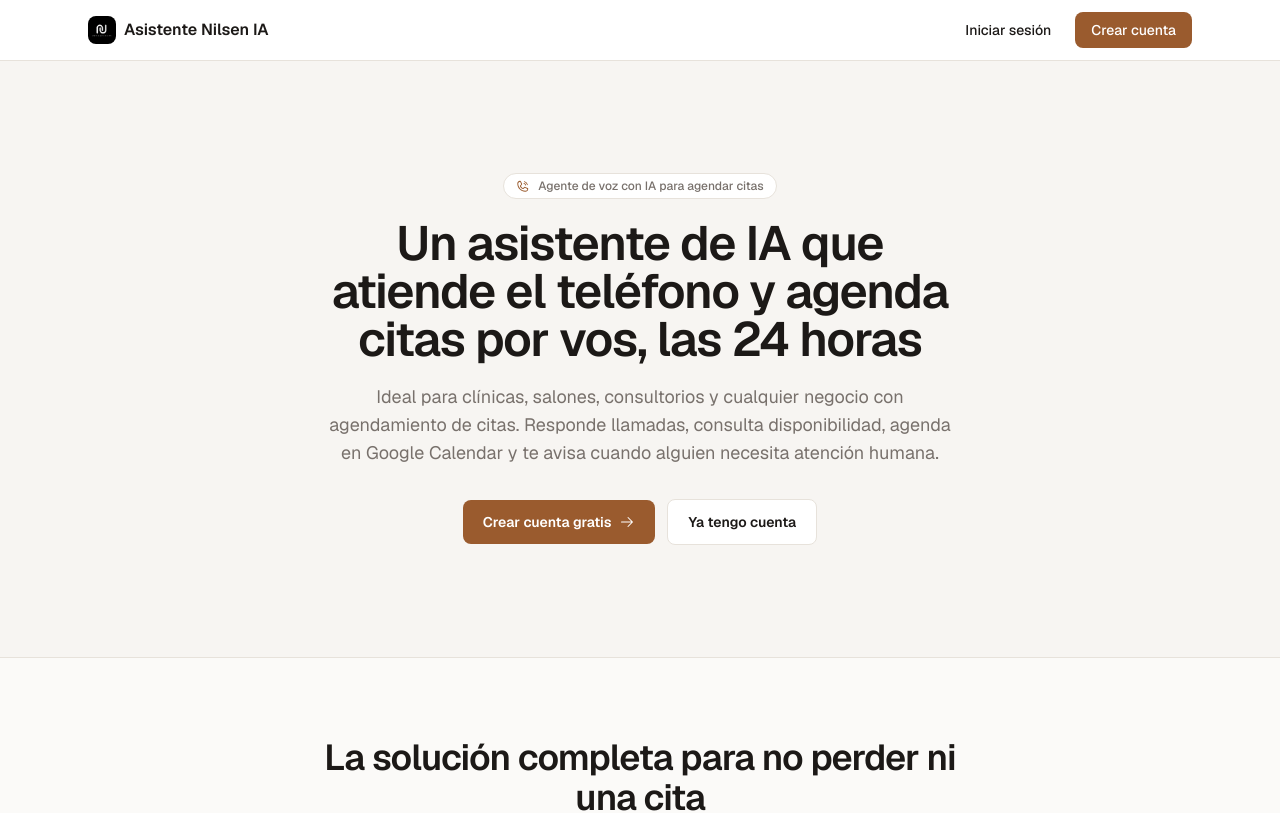
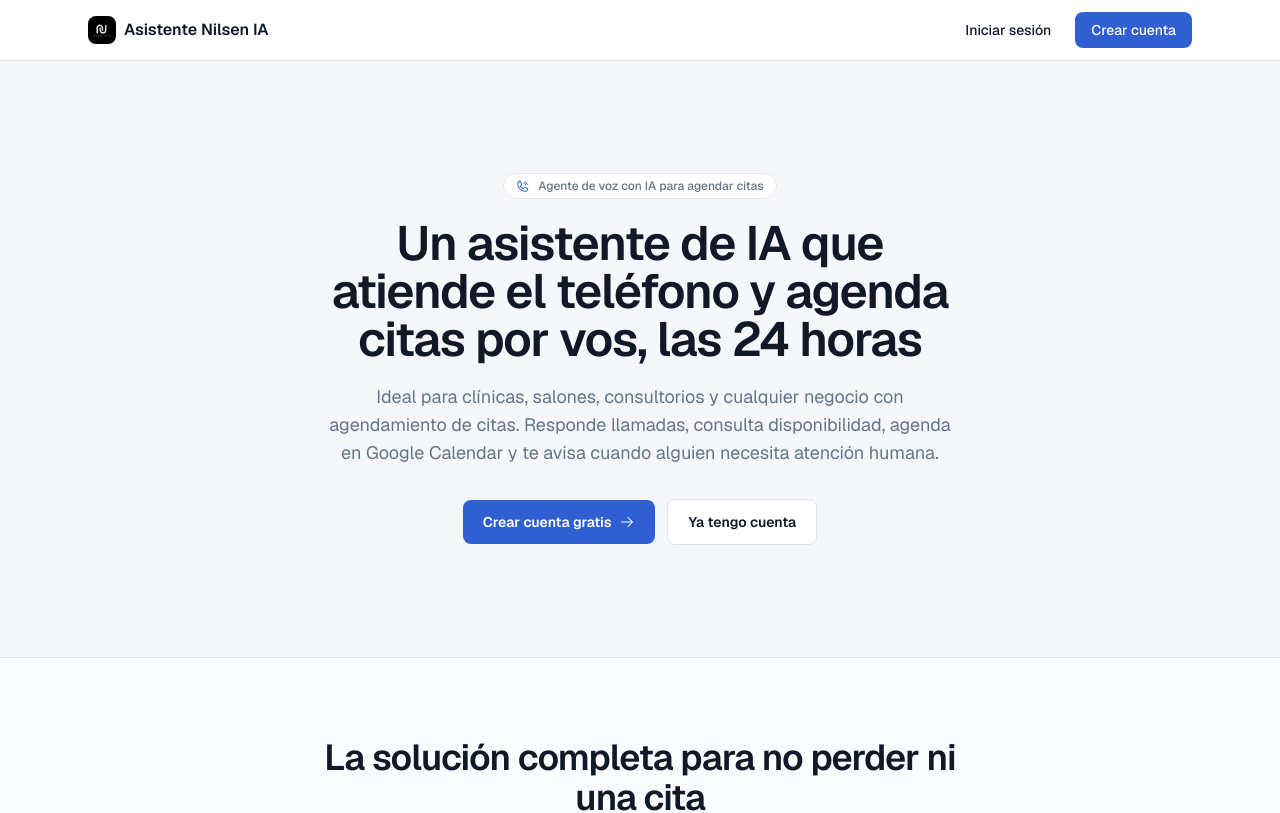
Before and after one commit to urieldigitaldigital-alt/asistente-de-IAnilsen-, a Next.js app: page / in a window 1280 px wide. Shown: the top 813 px of the page. Built offline with nearby package versions, Linux system fonts and the light colour scheme.

Commit message:
Cambia el color de marca de cobre a azul
El usuario prefirió azul en vez de naranja/cobre — mismo negro azulado
de base en modo oscuro, papel frío en modo claro, azul como color
principal en los dos.

```diff
--- a/src/app/globals.css
+++ b/src/app/globals.css
@@ -1,13 +1,13 @@
 @import "tailwindcss";
 
 :root {
-  --background: #f7f5f2;
-  --foreground: #1c1917;
+  --background: #f5f7fa;
+  --foreground: #111827;
   --surface: #ffffff;
-  --border: #e7e2db;
-  --primary: #9a5b2e;
+  --border: #e2e6ec;
+  --primary: #2f5fd0;
   --primary-foreground: #ffffff;
-  --muted: #78716c;
+  --muted: #64748b;
   --danger: #dc2626;
 }
 
@@ -26,13 +26,13 @@
 
 @media (prefers-color-scheme: dark) {
   :root {
-    --background: #0b0a09;
-    --foreground: #f5f2ee;
-    --surface: #17140f;
-    --border: #2a2420;
-    --primary: #d78d52;
-    --primary-foreground: #17140f;
-    --muted: #a39a8f;
+    --background: #0a0d12;
+    --foreground: #eef2f7;
+    --surface: #141a23;
+    --border: #232b36;
+    --primary: #4c8dff;
+    --primary-foreground: #ffffff;
+    --muted: #8b96a3;
   }
 }
 
--- a/src/app/layout.tsx
+++ b/src/app/layout.tsx
@@ -25,7 +25,7 @@ export const metadata: Metadata = {
 };
 
 export const viewport: Viewport = {
-  themeColor: "#0b0a09",
+  themeColor: "#0a0d12",
 };
 
 export default function RootLayout({ children }: { children: ReactNode }) {
--- a/src/app/manifest.ts
+++ b/src/app/manifest.ts
@@ -7,8 +7,8 @@ export default function manifest(): MetadataRoute.Manifest {
     description: "Panel de gestión del agente de voz IA para negocios con agendamiento de citas",
     start_url: "/dashboard",
     display: "standalone",
-    background_color: "#0b0a09",
-    theme_color: "#0b0a09",
+    background_color: "#0a0d12",
+    theme_color: "#0a0d12",
     icons: [
       { src: "/logo.png", sizes: "192x192", type: "image/png" },
       { src: "/logo.png", sizes: "512x512", type: "image/png" },
```
